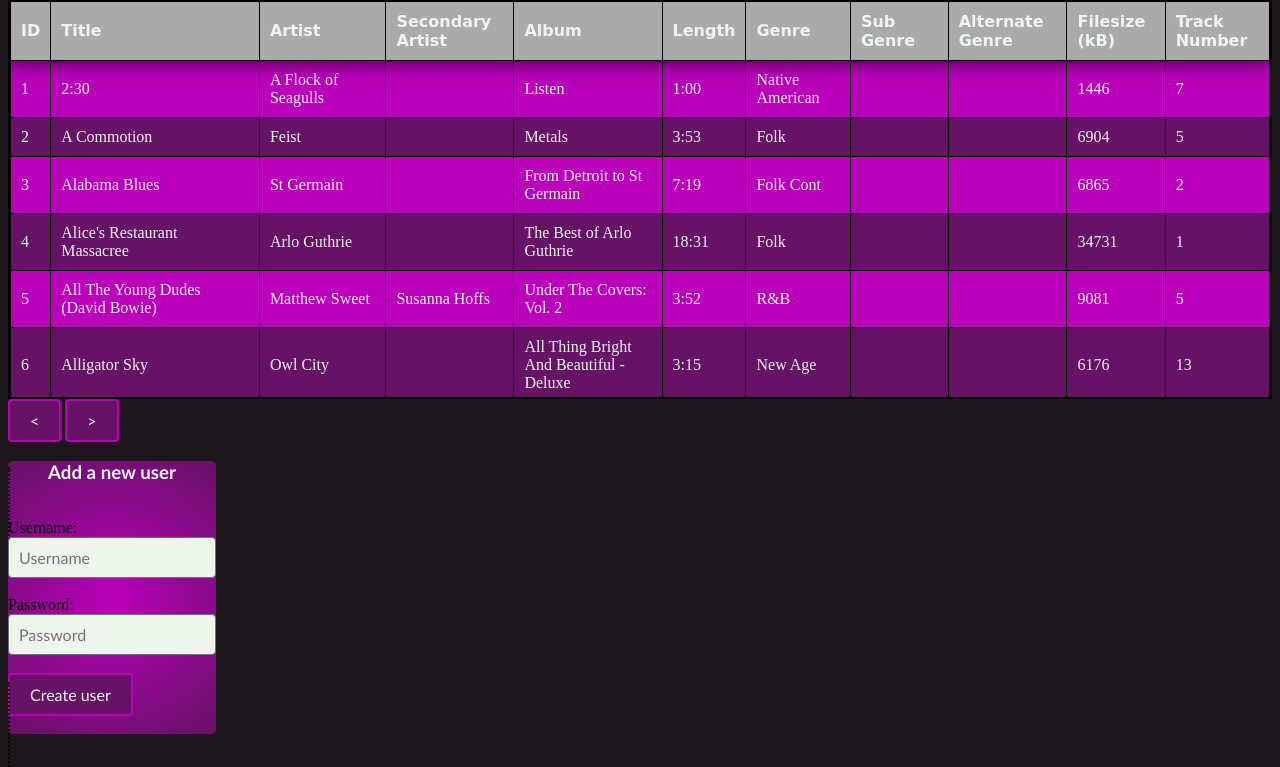
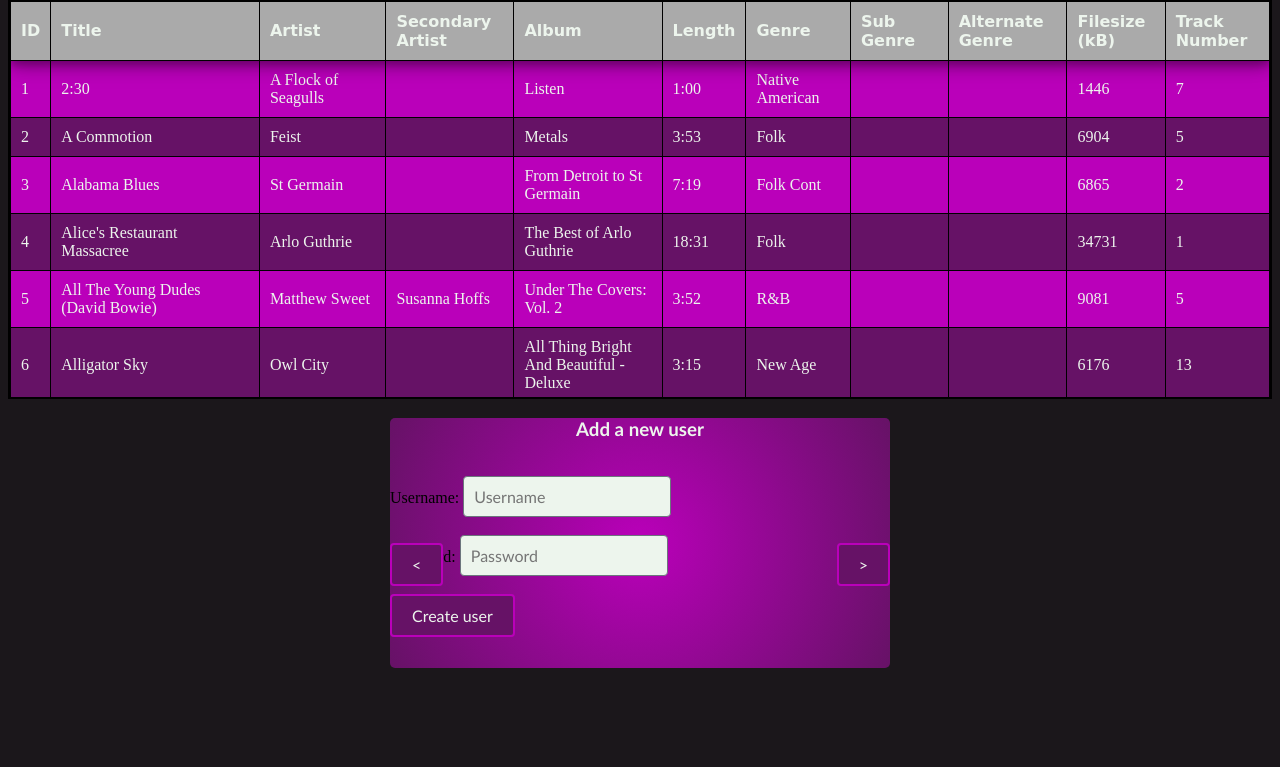
Before and after one commit to AltraMage/3.3-3.4-3.8_music_database, a PHP site: page /admin.html in a window 1280 px wide. Shown: the part 151-918 px from the top of the page. After the commit the page ends 819 px from the top, so only its background shows below. Run offline with PHP 8.4, Linux system fonts and the light colour scheme.

Commit message:
Fixing slideshow

```diff
--- a/css/styling.css
+++ b/css/styling.css
@@ -184,16 +184,31 @@ footer h3 {
 /_/   \_\____/|_|  |_|___|_| \_|
                */
 .slideshow{
-    min-height: 250px;
-    width: 100%;
+    position: relative;
+    height: 250px;
+    width: 500px;
     margin: auto;
 }
 
 .slide{
-    width: min-content;
+    padding: auto;
+    width: 100%;
+    height: 100%;
 }
 
 .slide form{
-    border: 2px dotted #000;
+    /* border: 2px dotted #000; */
     display: inline;
+    padding: 20px;
 }
+.slideshow #left, .slideshow #right{
+    position: absolute;
+    top: 50%;
+}
+.slideshow #left{
+    left: 0;
+}
+
+.slideshow #right{
+    right: 0;
+}
```
